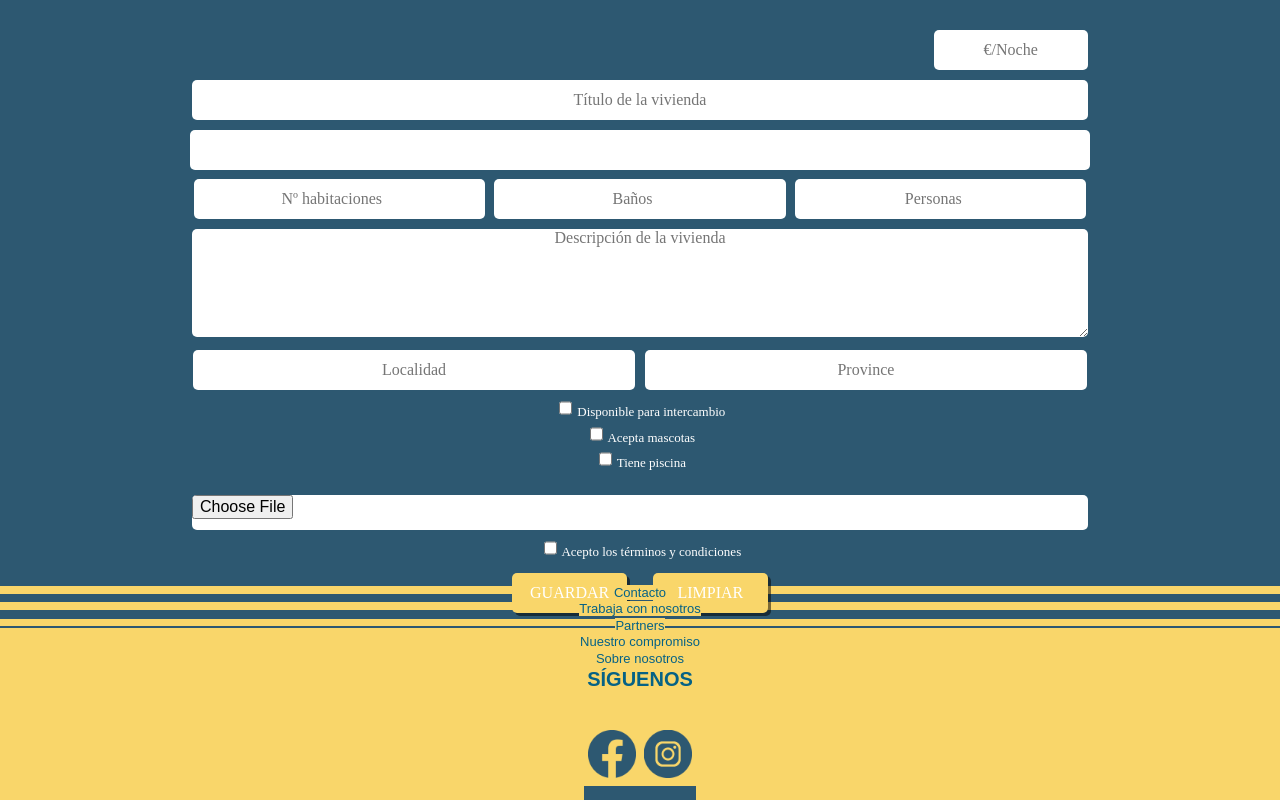
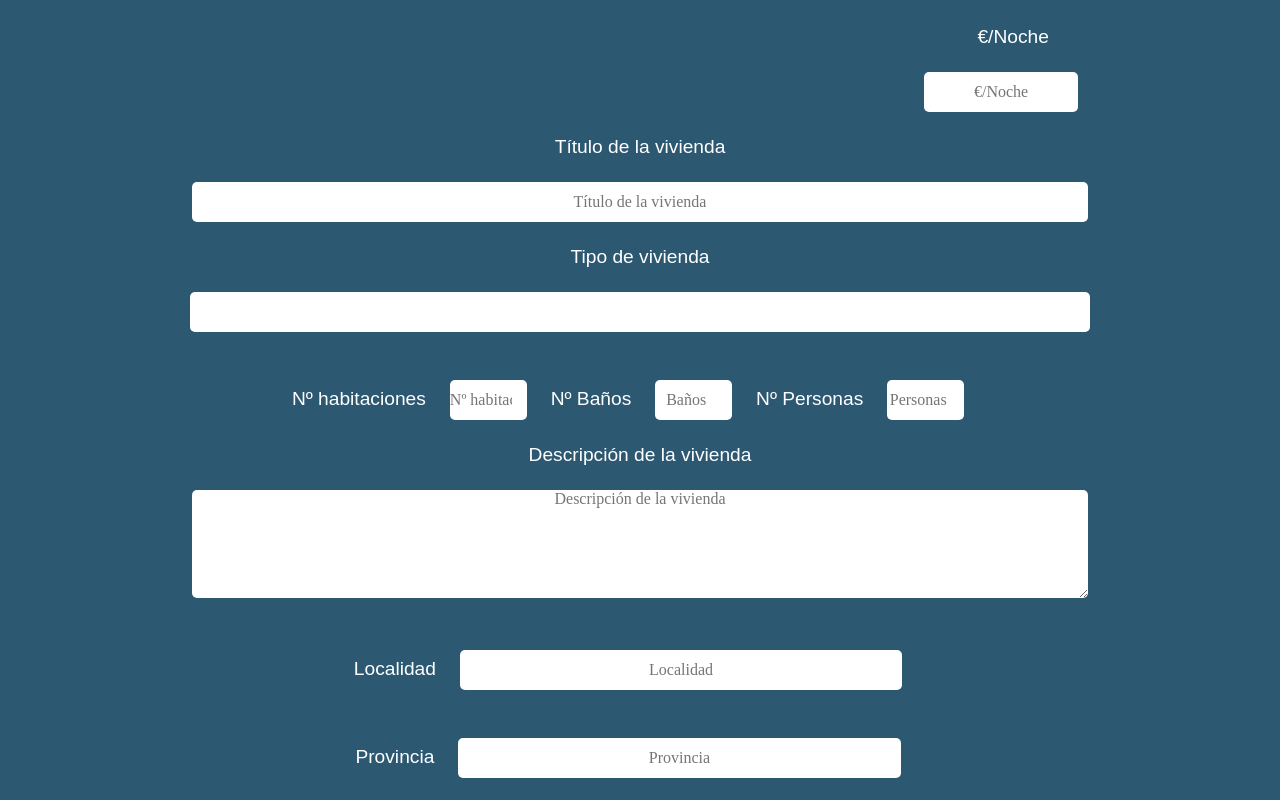
Before and after one commit to Himorell/wallahouseFront, a React (Create React App) app: page /form in a window 1280 px wide. Shown: the top 800 px of the page. Built offline with nearby package versions, Linux system fonts and the light colour scheme; a web font is replaced by a local one.

Commit message:
Merged and style

```diff
--- a/src/App.css
+++ b/src/App.css
@@ -5,6 +5,11 @@
   font-family: "Sansita", sans-serif;
   background-color: #2D5871;
 }
+
+html {
+  scroll-behavior: smooth;
+}
+
 
 .App {
   text-align: center;
--- a/src/Components/footer.css
+++ b/src/Components/footer.css
@@ -24,8 +24,7 @@ footer {
 
 #enlaces p{
     list-style: none;
-    line-height: 0.2vh;
-    margin-bottom: -3vh;
+    line-height: 1vh;
     font-size: 30px;
     text-align: center;
     background-color: #F9D66A;
@@ -44,17 +43,17 @@ footer {
 
 #redes-footer {
     text-align: center;
-    padding-top: 1vh;
-    padding-bottom: 1vh;
     background-color: #F9D66A;
     border: none;
     }
 
 #redes-footer img{
     width: 3vh;
-    padding: 0.3vw;
     background-color: #F9D66A;
     border: none;
+    padding-bottom: 2vh;
+    margin-left: 1vw;
+    margin-right: 1vw;
     }
 
 #redes-footer a:hover{
@@ -67,8 +66,8 @@ footer {
     text-transform: uppercase;
     font-size: 20px;
     text-align: center;
-    margin-top: 4vh;
-    margin-bottom: 0.5vh;
+    margin-top: 1.5vh;
+    margin-bottom: -3.5vh;
     background-color: #F9D66A;
     }
 
@@ -93,6 +92,7 @@ footer {
     margin-top: 1vh;
     color: #066285;
     background-color: #F9D66A;
+    font-size: smaller;
     }
 
 #legal {
--- a/src/Pages/dashboard.js
+++ b/src/Pages/dashboard.js
@@ -14,7 +14,7 @@ function Dashboard() {
     }, []);
 
     return (
-      <>
+    <>
         <div >
         {data && (
 
@@ -28,8 +28,8 @@ function Dashboard() {
                     <p>Provincia: {item.province}</p>
                     <img src={item.img} alt={item.title} />
                     <div className="houseCard">
-                      <Link className="house--link" to={`/house-page/${item.id}`}>
-                      <p>VER MÁS</p>
+                        <Link className="house--link" to={`/house-page/${item.id}`}>
+                        <p>VER MÁS</p>
                     </Link>
                     </div>
                 </div>
--- a/src/Pages/form.css
+++ b/src/Pages/form.css
@@ -6,6 +6,11 @@
 fieldset  {
     margin: 2vh;
     margin: 2vw;
+}
+
+label{
+    text-align: left;
+    font-size: x-small;
 }
 
 input, textarea, select, option {
@@ -36,7 +41,10 @@ input, select {
 }
 
 #bedrooms, #bathrooms, #persons {
-    width: 24.5vw;
+    width: 18vw;
+}
+#bedrooms, #persons, #bathrooms, input{
+    width: 6vw;
 }
 
 #city, #province {
@@ -69,6 +77,8 @@ input, select {
     text-align: center;
     align-items: center;
     font-family: "Red Rose";
+    width: 15vw;
+    color: #2D5871;
     box-shadow: 3px 3px  rgba(0,0,0,0.5);
 }
 
@@ -78,12 +88,15 @@ input, select {
         margin-left: 10vw;
         margin-right: 10vw;
     }
+    label{
+        font-size: larger;
+    }
 
     input, textarea, select, option {
         background-color: white;
         font-family: "Red Rose";
         font-size: medium;
-        margin: 0.6vh;
+        margin: 3vh;
         border-radius: 5px;
     }
 
@@ -107,7 +120,10 @@ input, select {
     }
 
     #bedrooms, #bathrooms, #persons {
-        width: 22.75vw;
+        width: 18vw;
+    }
+    #bedrooms, #persons, #bathrooms, input{
+        width: 6vw;
     }
 
     #city, #province {
@@ -122,7 +138,12 @@ input, select {
     }
 
     #exchange, #animals, #pool, #terms{
-        height: 2vh;
+        height: 3vh;
+    }
+
+    #exchange, #animals, #pool, #terms, inputs{
+        font-size: medium;
+        margin-left: -2vw;
     }
 
     #img{
@@ -142,7 +163,7 @@ input, select {
         align-items: center;
         font-family: "Red Rose";
         box-shadow: 3px 3px  rgba(0,0,0,0.5);
-        width: 9vw;
+        width: 15vw;
         border: #2D5871;
     }
 
--- a/src/Pages/form.js
+++ b/src/Pages/form.js
@@ -28,17 +28,19 @@ function Form() {
     <div id="myForm">
       <form onSubmit={handleSubmit(onSubmit)}>
         <fieldset>
-
+          <label htmlFor="price" id="price">€/Noche</label>
           <input id="price" placeholder='€/Noche' {...register("price", { required: true })} />
           {errors.price && <span>€/noche</span>}
 
           <br></br>
 
+          <label htmlFor="title" id="title">Título de la vivienda</label>
           <input id="title" placeholder='Título de la vivienda' {...register("title", { required: true })} />
           {errors.title && <span>Indique un título para el piso</span>}
 
           <br></br>
 
+          <label htmlFor="category" id="category">Tipo de vivienda</label>
           <select id="category" name="category" {...register("category", { required: true })}>
           {errors.category && <span>Debe rellenar este campo</span>}
             <option value="selecciona">selecciona...</option>
@@ -52,23 +54,35 @@ function Form() {
 
           <br></br>
 
+          <label htmlFor="bedrooms" id="bedrooms">Nº habitaciones</label>
           <input id="bedrooms" placeholder='Nº habitaciones' type="number" min="0" {...register("bedrooms", { required: true })} />
           {errors.bedrooms && <span>Nº de habitaciones</span>}
 
+          <label htmlFor="bathrooms" id="bathrooms">Nº Baños</label>
           <input id="bathrooms" placeholder='Baños' type="number" min="0" {...register("bathrooms", { required: true })} />
           {errors.bathrooms && <span>Nº de baños</span>}
 
+          <label htmlFor="persons" id="bathrooms">Nº Personas</label>
           <input id="persons" placeholder='Personas' type="number" min="0" {...register("persons", { required: true })} />
           {errors.persons && <span>Nº de personas</span>}
 
-          <textarea id="description" rows="6" cols="35" placeholder="Descripción de la vivienda"
+          <br></br>
+
+          <label htmlFor="description" id="description">Descripción de la vivienda</label>
+          <textarea id="description" rows="6" cols="35" placeholder="Descripción de la vivienda" {...register("description", { required: true })}
           pattern="[A-Za-z0-9]"></textarea>
           {errors.description && <span>Indique cómo es la vivienda</span>}
 
+          <br></br>
+
+          <label htmlFor="city" id="city">Localidad</label>
           <input id="city" placeholder='Localidad'{...register("city", { required: true })} />
           {errors.city && <span>Indíquenos su localidad</span>}
 
-          <input id="province" placeholder='Province'{...register("province", { required: true })} />
+          <br></br>
+
+          <label htmlFor="province" id="province">Provincia</label>
+          <input id="province" placeholder='Provincia'{...register("province", { required: true })} />
           {errors.province && <span>Indíquenos su provincia</span>}
 
           <br></br>
```
